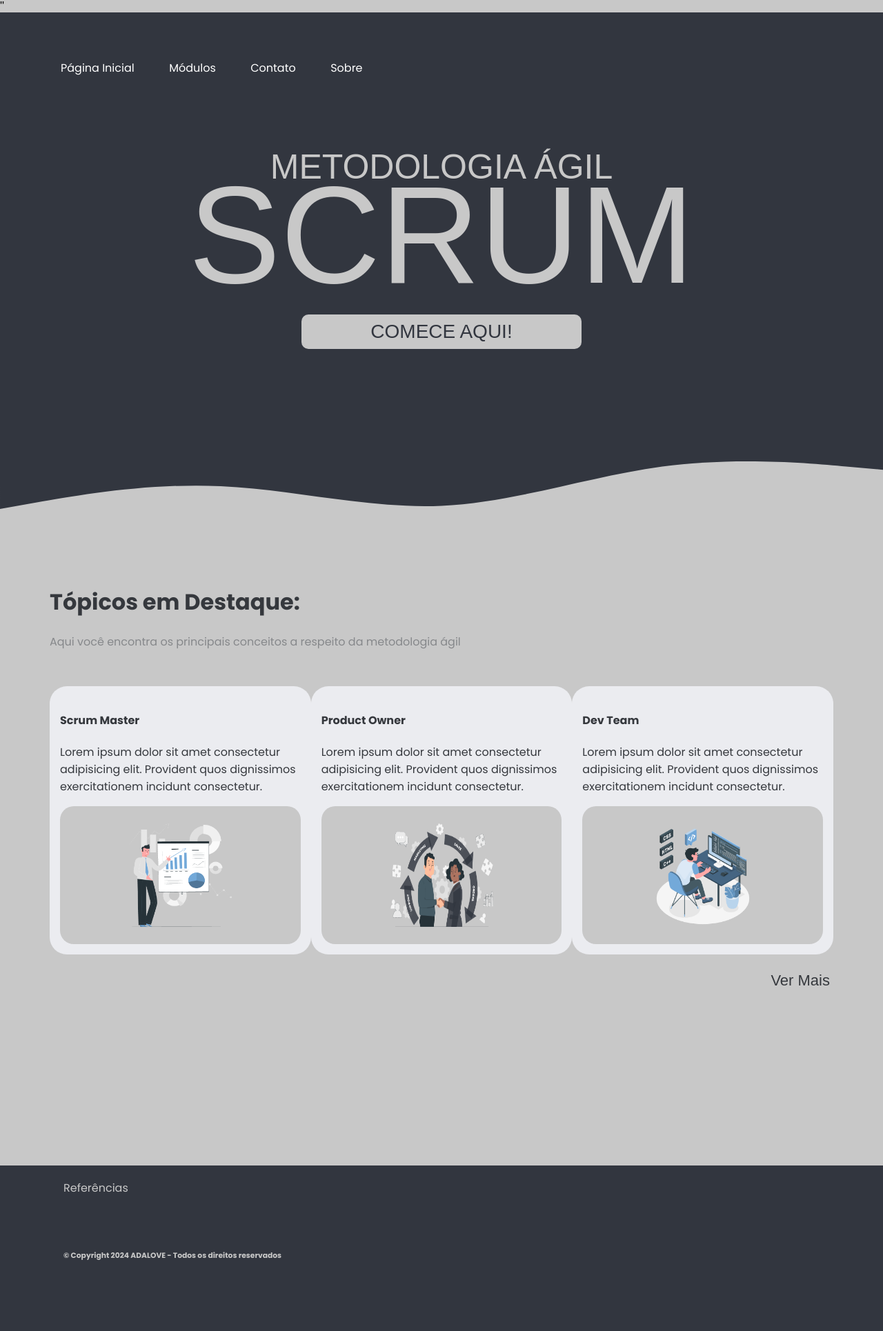
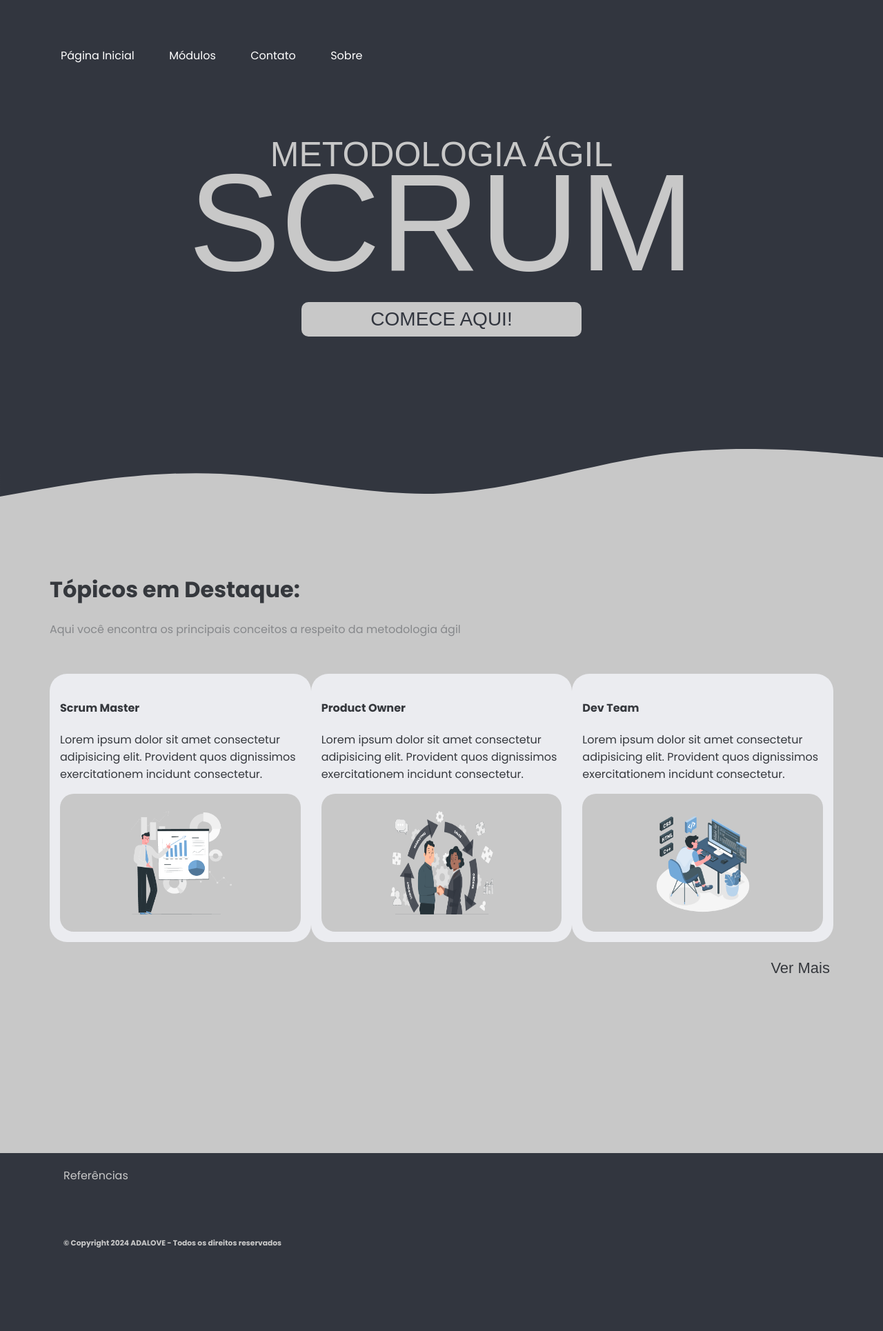
Before and after one commit to equipeAdalove/API-SEMESTRE1, a Flask app: page / in a window 1280 px wide. Shown: the whole page at 69% size. After the commit the page ends 1809 px from the top, so only its background shows below. Run offline with Flask 3, Linux system fonts and the light colour scheme; some web fonts are replaced.

Commit message:
Modificação

```diff
--- a/Flask/app/templates/base.html
+++ b/Flask/app/templates/base.html
@@ -6,7 +6,7 @@
     <title>{% block title %}{% endblock %}</title>
     <link href="https://fonts.googleapis.com/css2?family=Alatsi&display=swap" rel="stylesheet">
     <link href="https://fonts.googleapis.com/css2?family=Poppins:ital,wght@0,100;0,200;0,300;0,400;0,500;0,600;0,700;0,800;0,900;1,100;1,200;1,300;1,400;1,500;1,600;1,700;1,800;1,900&display=swap" rel="stylesheet">
-    <link rel="shortcut icon" type="image/png" href="{{ url_for('static', filename='imgs/imgpana.ico') }}">''
+    <link rel="shortcut icon" type="image/png" href="{{ url_for('static', filename='imgs/imgpana.ico') }}">
     {% block styles %}{% endblock %}
 </head>
 <body>
```
